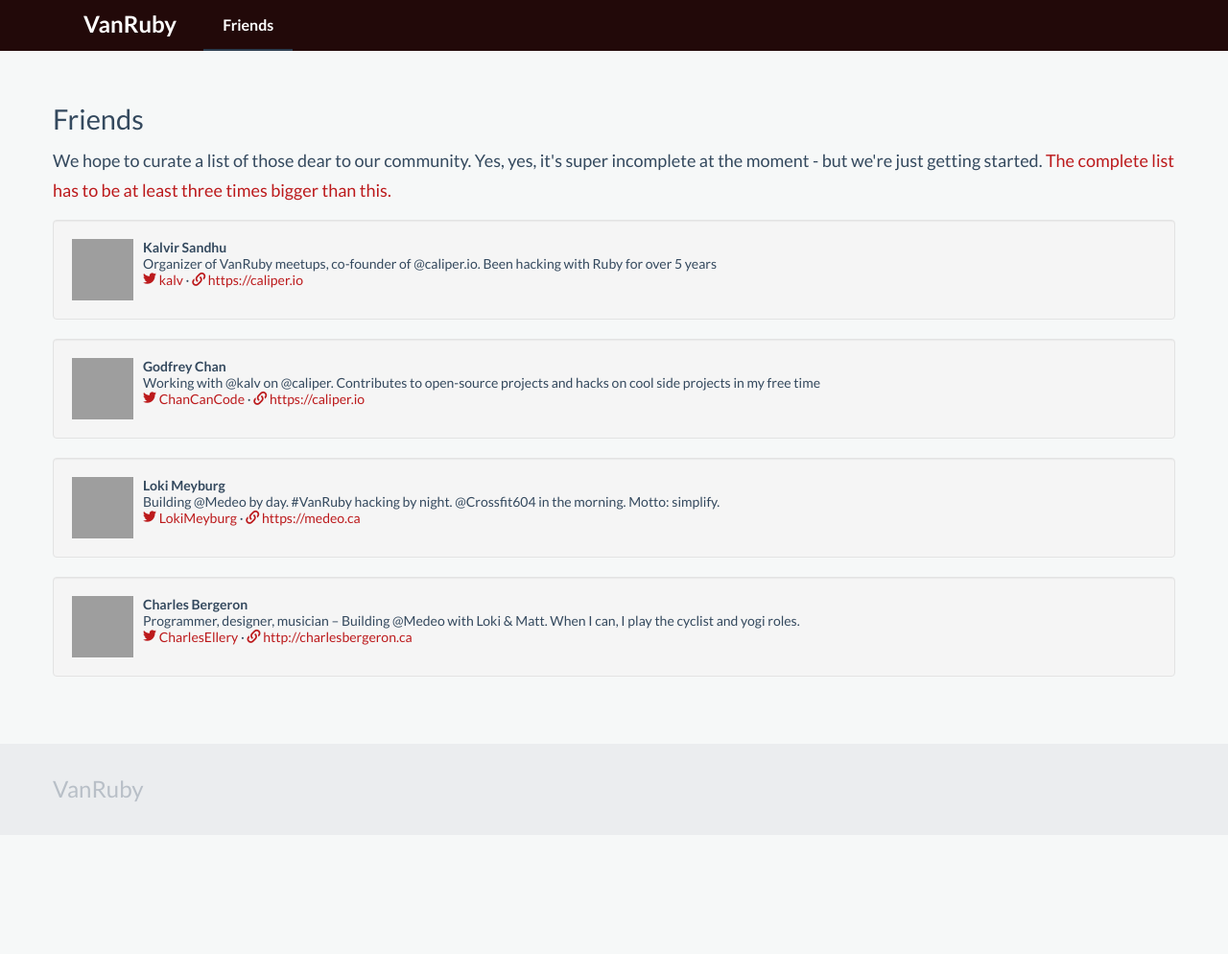
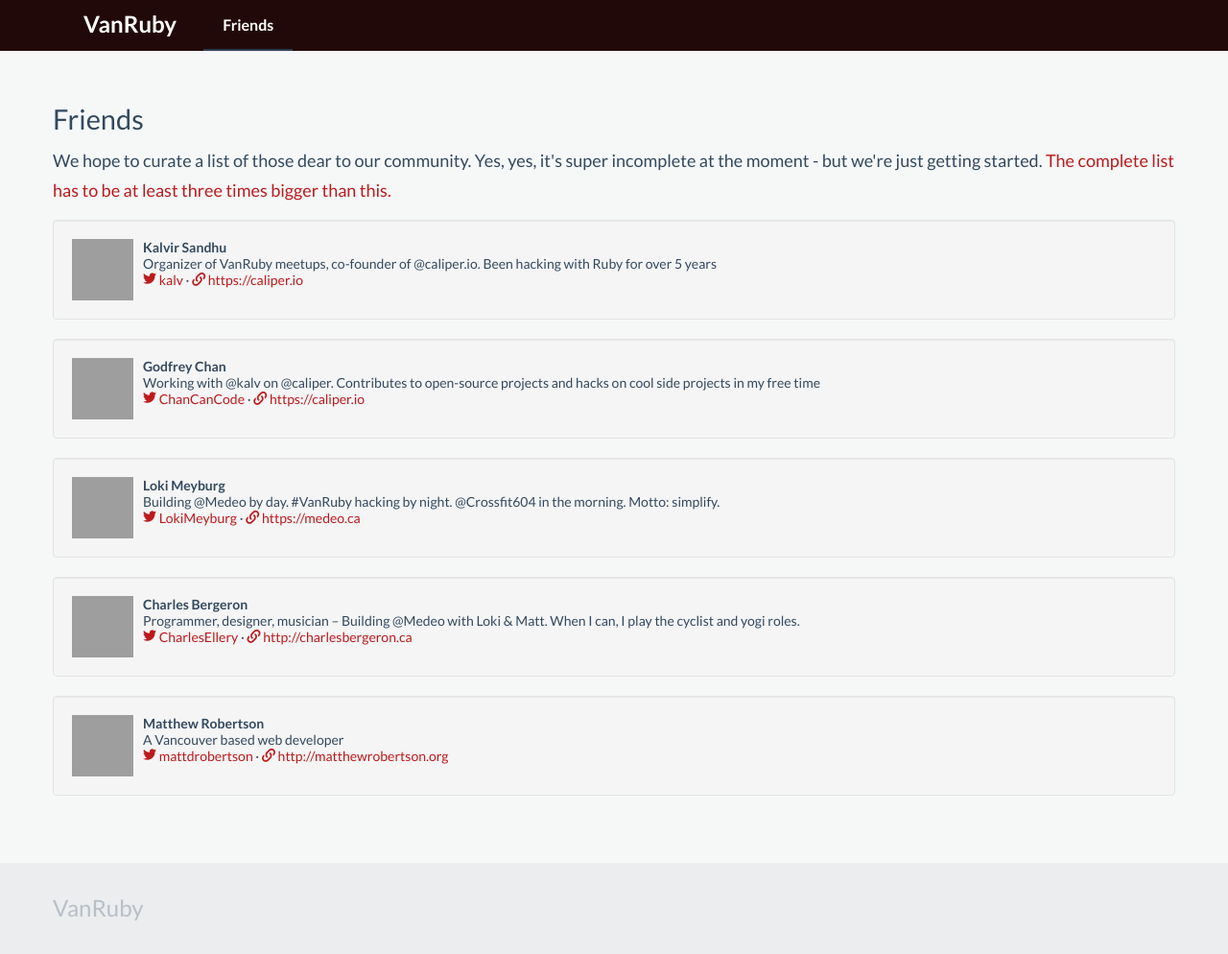
Before and after one commit to vanruby/vanruby.github.io, a Jekyll site: the page built from friends.html, in a window 1280 px wide. Shown: the whole page at 96% size. Built offline with Jekyll 4.4.1, drawn with Linux system fonts in a browser that asks for light colours; Markdown is read by kramdown in place of the engine named in the settings; before the commit the page ends 900 px from its top, so only the background shows below that; grey boxes are pictures that could not be loaded.

Commit message:
Merged #1 - Added @matthewrobertson to friends

```diff
--- a/_config.yml
+++ b/_config.yml
@@ -28,3 +28,8 @@ members:
     blurb: "Programmer, designer, musician – Building @Medeo with Loki &amp; Matt. When I can, I play the cyclist and yogi roles."
     twitter: CharlesEllery
     url: http://charlesbergeron.ca
+  - name: Matthew Robertson
+    gravatar: matthew@cloudclinic.ca
+    blurb: "A Vancouver based web developer"
+    twitter: mattdrobertson
+    url: http://matthewrobertson.org
```
